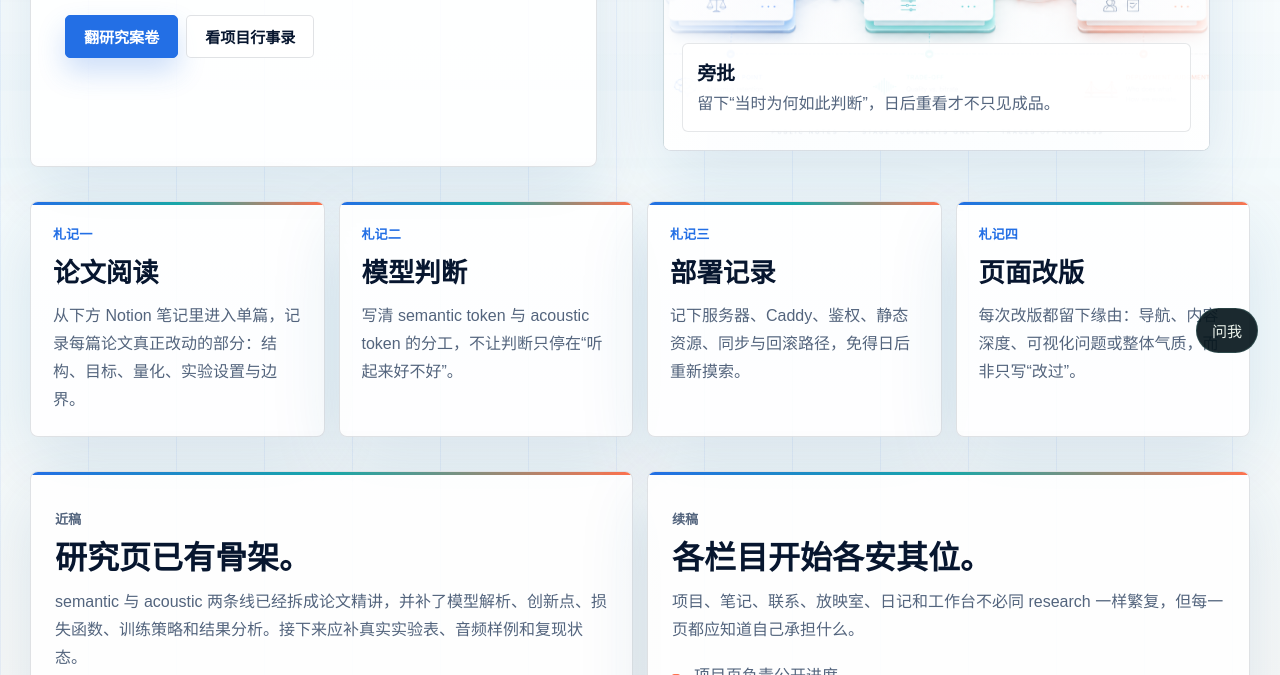
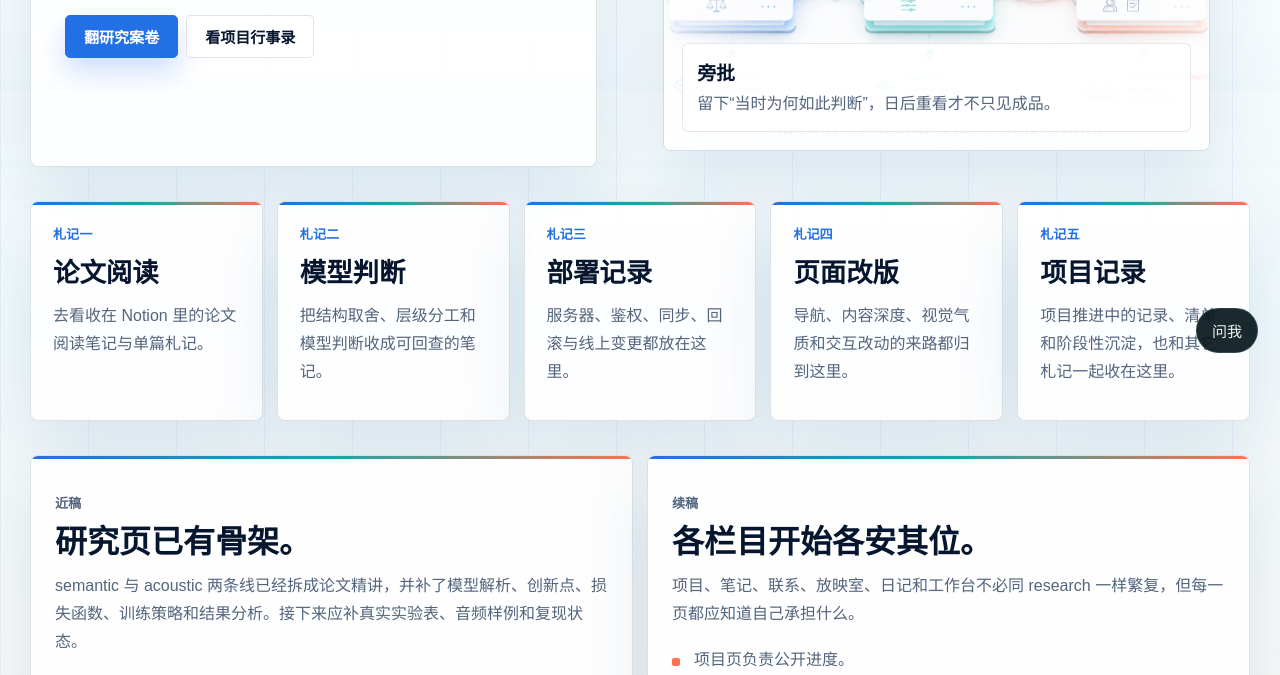
Before and after one commit to bolin-w/berlin2003-site, a plain HTML site: page notes/index.html in a window 1280 px wide. Shown: the part 425-1100 px from the top of the page. Drawn offline with Linux system fonts and the light colour scheme; no server answers.

Commit message:
Group notion notes into five note categories

```diff
--- a/assets/notes-feed.js
+++ b/assets/notes-feed.js
@@ -1,10 +1,11 @@
 const container = document.querySelector("#notion-articles");
 const categoryMap = [
-  { title: "札记一：论文阅读", key: "论文阅读", match: ["论文阅读", "paper", "research", "reading"] },
-  { title: "札记二：模型判断", key: "模型判断", match: ["模型判断", "judgement", "judgment", "model"] },
-  { title: "札记三：部署记录", key: "部署记录", match: ["部署记录", "deploy", "deployment", "ops"] },
-  { title: "札记四：页面改版", key: "页面改版", match: ["页面改版", "ui", "页面", "design"] },
-  { title: "其余札记", key: "其余札记", match: [] }
+  { id: "notes-category-reading", title: "札记一：论文阅读", key: "论文阅读", match: ["论文阅读", "paper", "research", "reading"] },
+  { id: "notes-category-model", title: "札记二：模型判断", key: "模型判断", match: ["模型判断", "judgement", "judgment", "model"] },
+  { id: "notes-category-deploy", title: "札记三：部署记录", key: "部署记录", match: ["部署记录", "deploy", "deployment", "ops"] },
+  { id: "notes-category-design", title: "札记四：页面改版", key: "页面改版", match: ["页面改版", "ui", "页面", "design"] },
+  { id: "notes-category-projects", title: "札记五：项目记录", key: "项目记录", match: ["项目", "项目记录", "project", "milestone", "roadmap"] },
+  { id: "notes-category-others", title: "其余札记", key: "其余札记", match: [] }
 ];
 
 function formatDate(iso) {
@@ -30,10 +31,16 @@ function renderArticles(articles) {
     target.items.push(article);
   }
 
-  container.innerHTML = groups
-    .filter((group) => group.items.length > 0)
+  const visibleGroups = groups.filter((group) => group.items.length > 0);
+  if (!visibleGroups.length) {
+    container.hidden = true;
+    return;
+  }
+
+  container.hidden = false;
+  container.innerHTML = visibleGroups
     .map((group) => `
-      <section class="section-lab-panel">
+      <section id="${group.id}" class="section-lab-panel">
         <p class="section-lab-label">${group.key}</p>
         <h2>${group.title}</h2>
         <div class="section-lab-grid two" style="margin-top:18px;">
--- a/notes/index.html
+++ b/notes/index.html
@@ -42,27 +42,32 @@
         </figure>
       </section>
 
-      <section class="section-lab-grid four" aria-label="笔记分类">
-        <a class="section-lab-card" href="#notion-articles" style="text-decoration:none;color:inherit;">
+      <section class="section-lab-grid" style="grid-template-columns:repeat(5,minmax(0,1fr));" aria-label="笔记分类">
+        <a class="section-lab-card" href="#notes-category-reading" style="text-decoration:none;color:inherit;">
           <span>札记一</span>
           <strong>论文阅读</strong>
-          <p>从下方 Notion 笔记里进入单篇，记录每篇论文真正改动的部分：结构、目标、量化、实验设置与边界。</p>
+          <p>去看收在 Notion 里的论文阅读笔记与单篇札记。</p>
         </a>
-        <article class="section-lab-card">
+        <a class="section-lab-card" href="#notes-category-model" style="text-decoration:none;color:inherit;">
           <span>札记二</span>
           <strong>模型判断</strong>
-          <p>写清 semantic token 与 acoustic token 的分工，不让判断只停在“听起来好不好”。</p>
-        </article>
-        <article class="section-lab-card">
+          <p>把结构取舍、层级分工和模型判断收成可回查的笔记。</p>
+        </a>
+        <a class="section-lab-card" href="#notes-category-deploy" style="text-decoration:none;color:inherit;">
           <span>札记三</span>
           <strong>部署记录</strong>
-          <p>记下服务器、Caddy、鉴权、静态资源、同步与回滚路径，免得日后重新摸索。</p>
-        </article>
-        <article class="section-lab-card">
+          <p>服务器、鉴权、同步、回滚与线上变更都放在这里。</p>
+        </a>
+        <a class="section-lab-card" href="#notes-category-design" style="text-decoration:none;color:inherit;">
           <span>札记四</span>
           <strong>页面改版</strong>
-          <p>每次改版都留下缘由：导航、内容深度、可视化问题或整体气质，而非只写“改过”。</p>
-        </article>
+          <p>导航、内容深度、视觉气质和交互改动的来路都归到这里。</p>
+        </a>
+        <a class="section-lab-card" href="#notes-category-projects" style="text-decoration:none;color:inherit;">
+          <span>札记五</span>
+          <strong>项目记录</strong>
+          <p>项目推进中的记录、清单和阶段性沉淀，也和其它札记一起收在这里。</p>
+        </a>
       </section>
 
       <section class="section-lab-grid two" aria-label="最近记录">
@@ -88,7 +93,7 @@
         </article>
       </section>
 
-      <section id="notion-articles" class="section-lab-grid two" aria-label="Notion 笔记"></section>
+      <section id="notion-articles" class="section-lab-main" aria-label="Notion 笔记" hidden></section>
 
       <nav class="section-lab-links" aria-label="继续浏览">
         <a class="section-lab-link" href="/research/semantic/"><small>语义</small><strong>语义主线</strong><p>先看“说了什么”如何被保存。</p></a>
```
